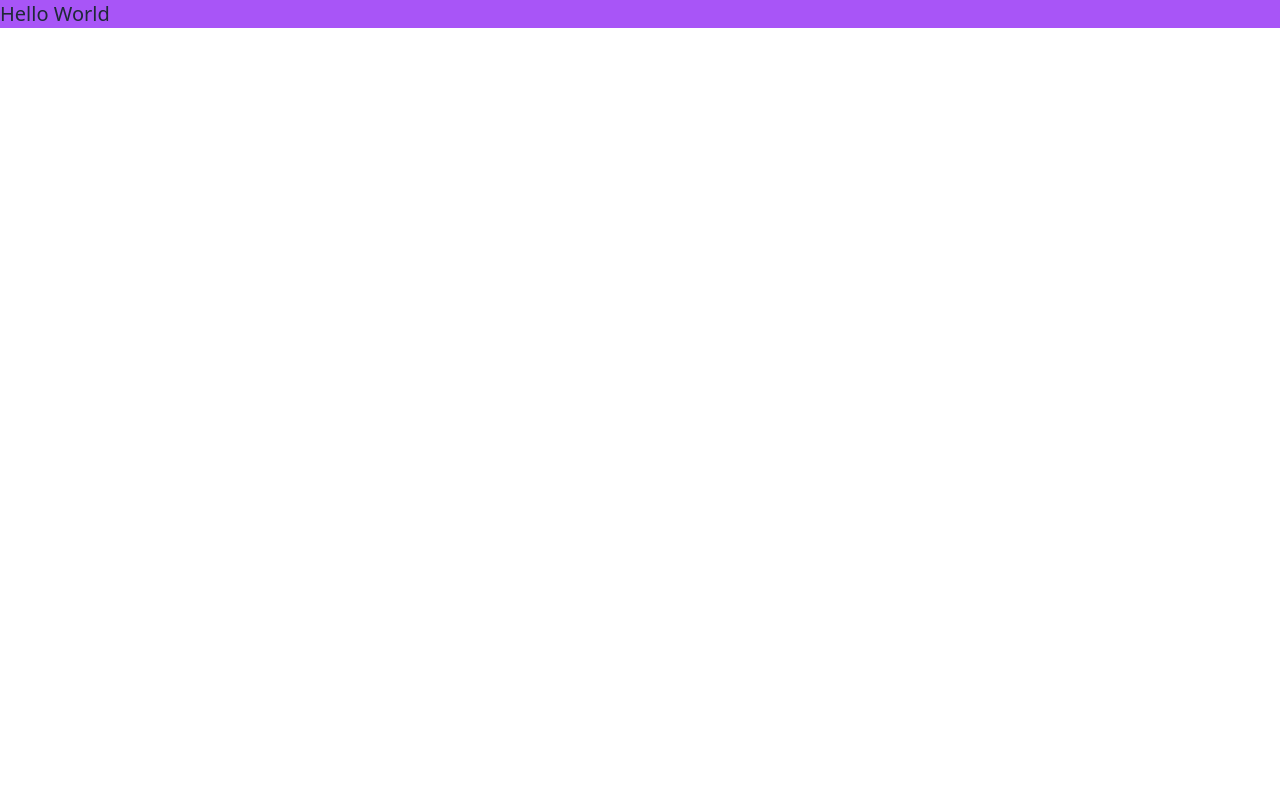
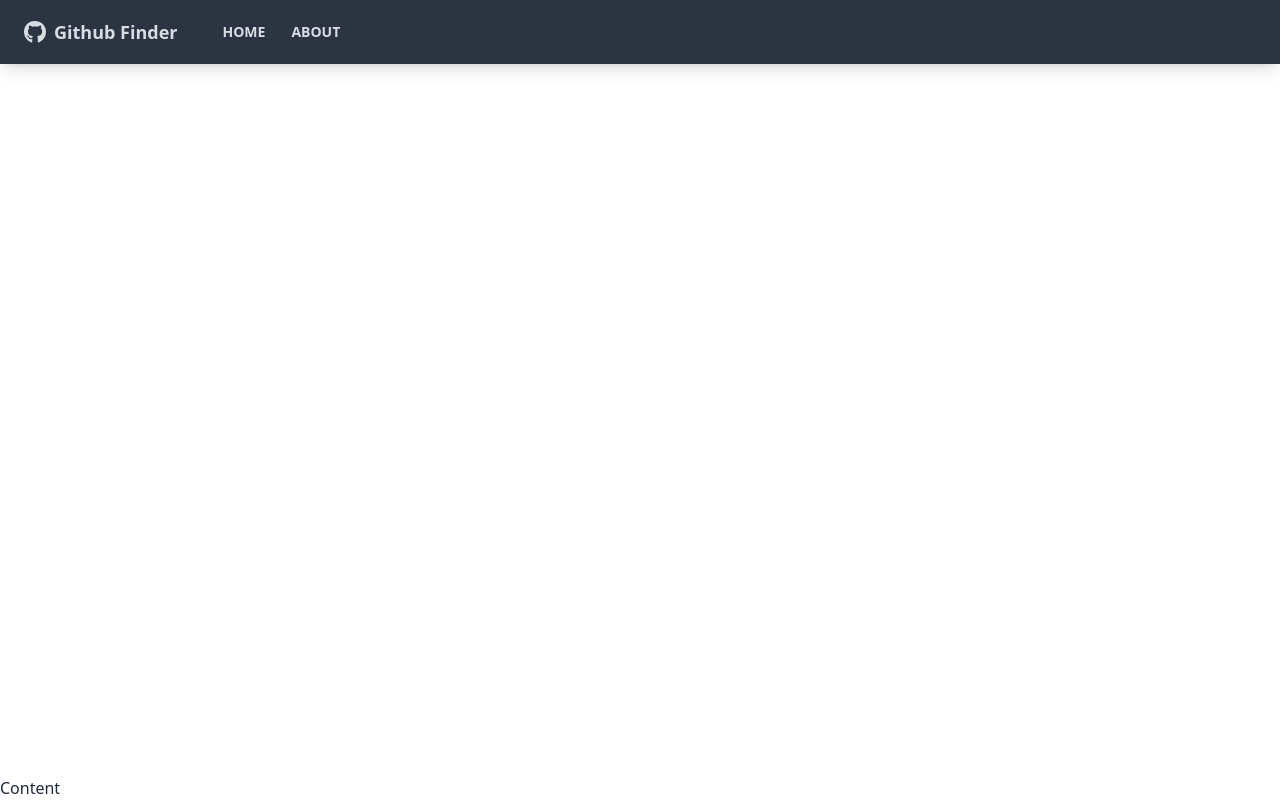
Before and after one commit to Dtatum0826/github-finder, a React (Create React App) app: page / in a window 1280 px wide. Built offline with nearby package versions, Linux system fonts and the light colour scheme.

Commit message:
Created navbar component

```diff
--- a/package.json
+++ b/package.json
@@ -9,6 +9,8 @@
     "daisyui": "^3.3.1",
     "react": "^18.2.0",
     "react-dom": "^18.2.0",
+    "react-icons": "^4.10.1",
+    "react-router-dom": "^6.14.2",
     "react-scripts": "5.0.1",
     "web-vitals": "^2.1.4"
   },
--- a/src/App.js
+++ b/src/App.js
@@ -1,12 +1,15 @@
-
-
+import { BrowserRouter as Router, Route } from "react-router-dom";
+import Navbar from "./components/layout/Navbar";
 
 function App() {
   return (
-    <div className="bg-purple-500">
-    <h1 className='text-xl'>Hello World</h1>
+    <Router>
+   <div className="flex flex-col justify-between h-screen">
+    <Navbar/>
+    <main>Content</main>
+   </div>
 
-    </div>
+    </Router>
   );
 }
 
--- /dev/null
+++ b/src/components/layout/Navbar.jsx
@@ -0,0 +1,40 @@
+import React from 'react'
+import{FaGithub} from 'react-icons/fa'
+import { Link } from 'react-router-dom'
+import PropTypes from 'prop-types'
+
+
+function Navbar({title}) {
+  return (
+   <nav className='navbar mb-12 shadow-lg bg-neutral text-neutral-content'>
+        <div className="container mx-auto">
+            <div className="flex-none px-2 mx-2">
+                <FaGithub className= 'inline pr-2 text-3xl'/>
+                <Link to='/'  className ='text-lg font-bold align-middle'>
+                {title}
+                 </Link>
+            </div>
+            <div className="flex-2 px-2 mx-2">
+                <div className="flex-justify-end">
+                    <Link to='/' className='btn btn-ghost btn-sm rounded-btn'>
+                        Home
+                    </Link>
+                    <Link to='/about' className='btn btn-ghost btn-sm rounded-btn'>
+                       About
+                    </Link>
+                </div>
+            </div>
+        </div>
+    </nav>
+  )
+}
+
+Navbar.defaultProps = {
+    title: 'Github Finder'
+}
+
+Navbar.propTypes = {
+    title: PropTypes.string,
+}
+
+export default Navbar
```
Also changed, not shown: 1 other file (tests, documents, lock files or other folders).
